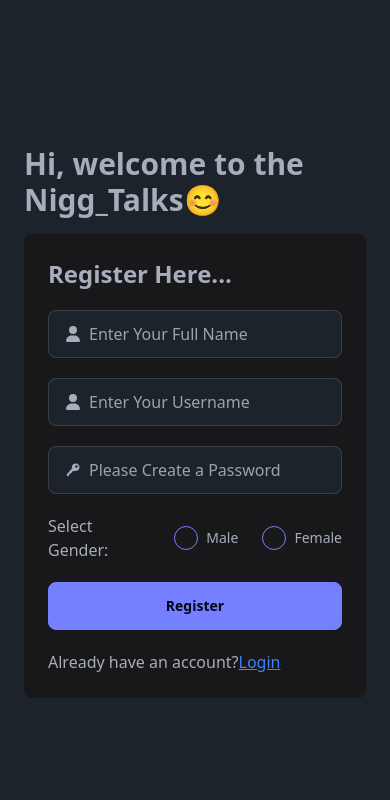
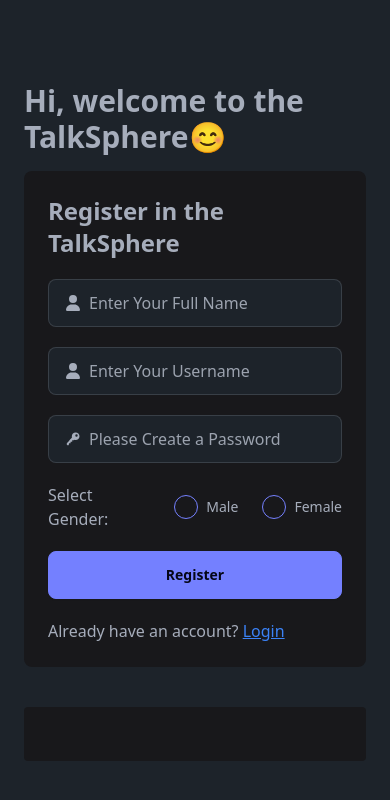
Before and after one commit to Moeen999/fsChatApp, a React (Vite) app in the folder client/: page /register in a window 390 px wide. Shown: the top 800 px of the page. Built offline with nearby package versions, Linux system fonts and the light colour scheme; no server answers.

Commit message:
Implemented the responsive footer for login and register page also fiex the units for the headings in the login and register page

```diff
--- a/client/index.html
+++ b/client/index.html
@@ -4,7 +4,7 @@
     <meta charset="UTF-8"/>
     <link rel="icon" type="image/svg+xml" href="/vite.svg" />
     <meta name="viewport" content="width=device-width, initial-scale=1.0" />
-    <title>Nigg_Talks</title>
+    <title>TalkSphere</title>
   </head>
   <body>
     <div id="root"></div>
--- a/client/src/pages/authentication/Login.jsx
+++ b/client/src/pages/authentication/Login.jsx
@@ -34,10 +34,15 @@ const Login = () => {
     }
   };
   return (
-    <div className="flex flex-col justify-center gap-4 p-6 items-center min-h-screen">
-      <h1 className="text-3xl font-semibold">Welcome Back 👋 to Nigg_Talks</h1>
+    <div className="flex flex-col justify-between min-h-screen">
+      <div className="flex flex-col justify-center gap-[8rem] p-6 items-center">
+        <h1 className="text-3xl font-bold tracking-widest">Welcome Back 👋 to TalkSphere</h1>
+
         <div className="max-w-[40rem] w-full flex flex-col gap-5 bg-zinc-900 p-6 rounded-lg">
-        <h2 className="text-2xl font-semibold">Login Here...</h2>
+          <h2 className="text-2xl font-semibold flex justify-center items-center">
+            Log In to TalkSphere
+          </h2>
+
           <label className="input input-bordered flex items-center gap-2">
             <FaUser />
             <input
@@ -49,6 +54,7 @@ const Login = () => {
               onChange={handleInputChange}
             />
           </label>
+
           <label className="input input-bordered flex items-center gap-2">
             <IoKeySharp />
             <input
@@ -60,9 +66,15 @@ const Login = () => {
               onChange={handleInputChange}
             />
           </label>
-        <button className="btn btn-primary" type="submit" onClick={handleLogin}>
+
+          <button
+            className="btn btn-primary"
+            type="submit"
+            onClick={handleLogin}
+          >
             Login
           </button>
+
           <p>
             Don't have an account?
             <Link to="/register" className="text-blue-500 underline">
@@ -71,6 +83,21 @@ const Login = () => {
           </p>
         </div>
       </div>
+
+      {/* Footer */}
+      <div className="w-full py-3 bg-zinc-800 border-t border-zinc-700">
+        <marquee
+          behavior="scroll"
+          direction="left"
+          scrollamount="5"
+          className="text-zinc-300 text-sm"
+        >
+          <span className="tracking-wider">
+            © {new Date().getFullYear()} — All Rights Reserved by Muhammad Moeen
+          </span>
+        </marquee>
+      </div>
+    </div>
   );
 };
 
--- a/client/src/pages/authentication/Register.jsx
+++ b/client/src/pages/authentication/Register.jsx
@@ -39,9 +39,13 @@ const Register = () => {
   };
   return (
     <div className="flex flex-col justify-center gap-4 p-6 items-center min-h-screen">
-      <h1 className="text-3xl font-semibold">Hi, welcome to the Nigg_Talks😊</h1>
+      <h1 className="text-3xl font-semibold">
+        Hi, welcome to the TalkSphere😊
+      </h1>
+
       <div className="max-w-[40rem] w-full flex flex-col gap-5 bg-zinc-900 p-6 rounded-lg">
-        <h2 className="text-2xl font-semibold">Register Here...</h2>
+        <h2 className="flex justify-center items-center text-2xl font-semibold">Register in the TalkSphere</h2>
+
         <label className="input input-bordered flex items-center gap-2">
           <FaUser />
           <input
@@ -53,6 +57,7 @@ const Register = () => {
             onChange={handleInputChange}
           />
         </label>
+
         <label className="input input-bordered flex items-center gap-2">
           <FaUser />
           <input
@@ -64,6 +69,7 @@ const Register = () => {
             onChange={handleInputChange}
           />
         </label>
+
         <label className="input input-bordered flex items-center gap-2">
           <IoKeySharp />
           <input
@@ -75,8 +81,10 @@ const Register = () => {
             onChange={handleInputChange}
           />
         </label>
+
         <div className="flex items-center gap-6">
           <h1>Select Gender:</h1>
+
           <label className="flex items-center gap-2 cursor-pointer">
             <input
               type="radio"
@@ -109,13 +117,21 @@ const Register = () => {
         >
           Register
         </button>
+
         <p>
-          Already have an account?
+          Already have an account?{" "}
           <Link to="/login" className="text-blue-500 underline">
             Login
           </Link>
         </p>
       </div>
+
+      <footer className="w-full bg-zinc-900 text-center py-3 rounded mt-6">
+        <marquee behavior="scroll" direction="left" className="text-gray-300">
+          © {new Date().getFullYear()} All rights reserved by{" "}
+          <b>Muhammad Moeen</b>
+        </marquee>
+      </footer>
     </div>
   );
 };
--- a/client/src/pages/home/MessageContainer.jsx
+++ b/client/src/pages/home/MessageContainer.jsx
@@ -18,10 +18,11 @@ const MessageContainer = () => {
     <>
       {!selectedUser?._id ? (
         <>
-          <div className="w-full h-screen flex justify-center items-center">
-            <h2 className="text-2xl text-gray-500">
+          <div className="w-full h-screen flex flex-col justify-center items-center">
+            <h2 className="text-xl">Welcome! to <span className="tracking-wider font-bold">SphereTalk</span>!</h2>
+            <p className="text-2xl text-gray-500">
               Select a user to start conversation
-            </h2>
+            </p>
           </div>
         </>
       ) : (
--- a/client/src/pages/home/SendMessage.jsx
+++ b/client/src/pages/home/SendMessage.jsx
@@ -15,7 +15,7 @@ const SendMessage = () => {
       <div className="flex justify-center gap-3 w-full p-3 border-t border-t-white/10">
         <input
           type="text"
-          placeholder="Enter you message here........"
+          placeholder="Enter your message here........"
           className="input input-bordered input-info w-full"
           onChange={(e) => setMessage(e.target.value)}
         />
--- a/client/src/pages/home/Sidebar.jsx
+++ b/client/src/pages/home/Sidebar.jsx
@@ -46,7 +46,7 @@ const Sidebar = () => {
   return (
     <div className="max-w-[20rem] w-full h-screen flex flex-col border-r border-r-white/10">
       <h1 className="font-extrabold flex justify-center tracking-widest bg-black mx-3 mt-3 rounded-lg px-2 py-1 text-[#7080ff] text-xl">
-        Nigg_Talks
+        TalkSphere
       </h1>
 
       <div className="p-3">
```
Lines whose indentation alone changed are shown as unchanged.
